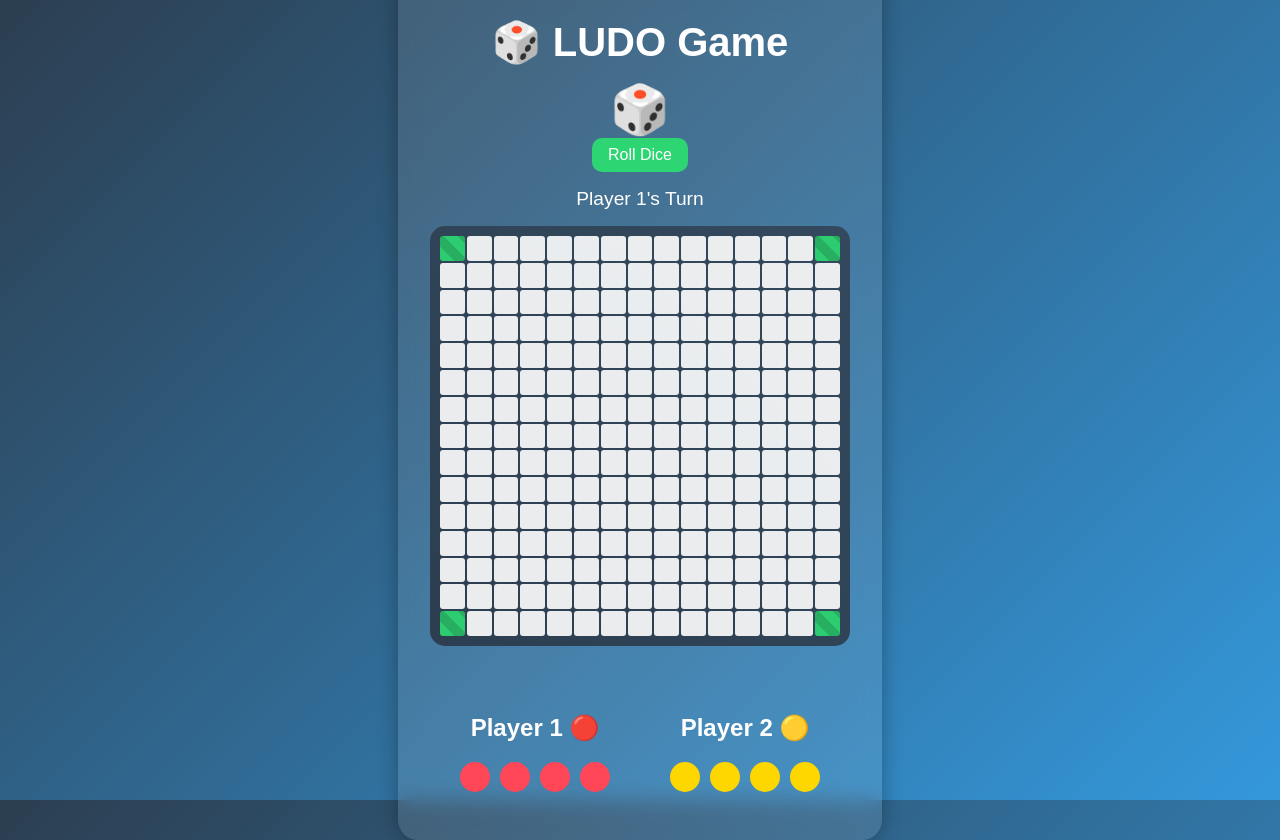
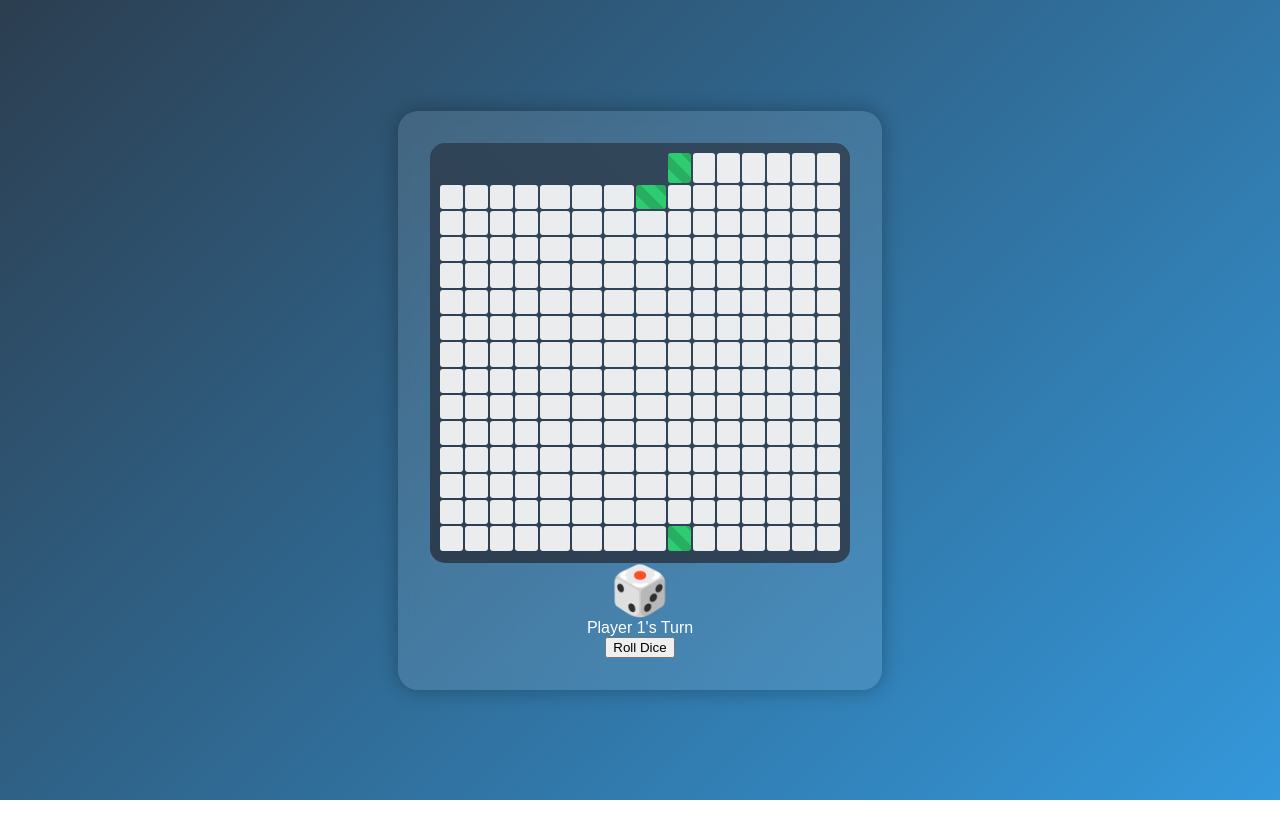
Before and after one commit to sauravrebhankar/ludo-game, a plain HTML site: page index.html in a window 1280 px wide. After the commit the page ends 800 px from the top, so only its background shows below. Drawn offline with Linux system fonts and the light colour scheme.

Commit message:
Update index.html

```diff
--- a/index.html
+++ b/index.html
@@ -8,37 +8,24 @@
 </head>
 <body>
     <div class="game-container">
-        <h1>🎲 LUDO Game</h1>
-        <div class="dice-container">
-            <div class="dice" id="dice">🎲</div>
-            <button class="roll-btn" id="roll-btn">Roll Dice</button>
-        </div>
-        <div class="turn-indicator" id="turn-indicator">Player 1's Turn</div>
-
         <div class="board">
-            <!-- LUDO Board Cells will be generated by JavaScript -->
+            <!-- Bases -->
+            <div class="base red"></div>
+            <div class="base blue"></div>
+            <!-- Path -->
+            <div class="path"></div>
+            <div class="center"></div>
+            <!-- Tokens -->
+            <div class="token red" data-player="1" data-position="0"></div>
+            <div class="token red" data-player="1" data-position="0"></div>
+            <div class="token blue" data-player="2" data-position="0"></div>
+            <div class="token blue" data-player="2" data-position="0"></div>
         </div>
 
-        <div class="players">
-            <div class="player red" id="player1">
-                <h2>Player 1 🔴</h2>
-                <div class="tokens">
-                    <div class="token" data-player="1" data-token="1"></div>
-                    <div class="token" data-player="1" data-token="2"></div>
-                    <div class="token" data-player="1" data-token="3"></div>
-                    <div class="token" data-player="1" data-token="4"></div>
-                </div>
-            </div>
-
-            <div class="player yellow" id="player2">
-                <h2>Player 2 🟡</h2>
-                <div class="tokens">
-                    <div class="token" data-player="2" data-token="1"></div>
-                    <div class="token" data-player="2" data-token="2"></div>
-                    <div class="token" data-player="2" data-token="3"></div>
-                    <div class="token" data-player="2" data-token="4"></div>
-                </div>
-            </div>
+        <div class="controls">
+            <div class="dice" id="dice">🎲</div>
+            <div class="player-turn" id="player-turn">Player 1's Turn</div>
+            <button onclick="rollDice()" id="roll-btn">Roll Dice</button>
         </div>
     </div>
 
```
